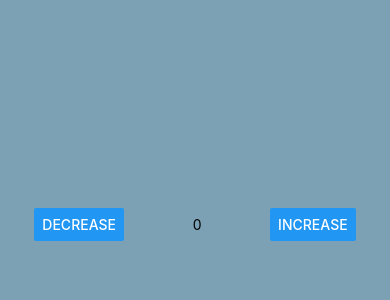
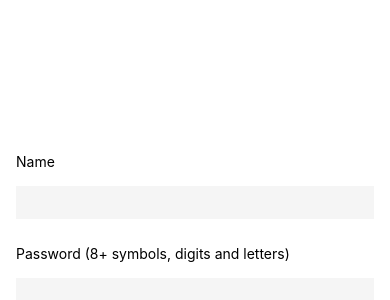
Before and after one commit to r3stl3ss/7sem-app-react, a React Native app: screen / in a window 390 px wide. Shown: the part 198-498 px from the top of the page. Built offline with nearby package versions, Linux system fonts and the light colour scheme.

Commit message:
verification

```diff
--- a/App.js
+++ b/App.js
@@ -1,41 +1,48 @@
-import * as React from 'react';
-import { Text, View, StyleSheet, Button } from 'react-native';
-import Constants from 'expo-constants';
-import { useState } from 'react';
+import {StyleSheet, Text, TextInput, View} from 'react-native';
+import {useState} from "react";
 
-export default function App() {
-  const [counter, setCounter] = useState(0);
-  return (
-    <>
-      <View style={styles.container}>
-        <View>
-          <Button
-            title="Decrease"
-            onPress={() => setCounter(counter - 1)}
-          />
-        </View>
-        <Text>{counter}</Text>
-        <Button
-        onPress={() => setCounter(counter + 1)}
-          title="Increase"
-        />
-      </View>
-    </>
-  );
-}
+const App = () => {
+    const emailReg = /^\w+([\.-]?\w+)*@\w+([\.-]?\w+)*(\.\w\w+)+$/;
+    const passReg = /^(?=.*\d)(?=.*[a-z])(?=.*[A-Z])[0-9a-zA-Z]{8,}$/;
+    const [name, setName] = useState('');
+    const [pass, setPass] = useState('');
 
-const styles = StyleSheet.create({
-  container: {
-    backgroundColor: "#7CA1B4",
-    flex: 1,
-    alignItems: "center", // ignore this - we'll come back to it
-    justifyContent: "space-around", // ignore this - we'll come back to it
-    flexDirection: "row",
-  },
-  square: {
-    backgroundColor: "#7cb48f",
-    width: 100,
-    height: 100,
-    margin: 4,
-  },
-});
+    if (passReg.test(pass)) {
+        return (
+            <View style={{
+                flex: 1,
+                alignContent: 'center',
+                justifyContent: 'center',
+                padding: 16,
+            }}>
+                <Text>Welcome, {name}</Text>
+            </View>
+        )
+    } else {
+        return (
+            <View style={{
+                flex: 1,
+                alignContent: 'center',
+                justifyContent: 'center',
+                padding: 16,
+            }}>
+                <Text style={{marginVertical: 16}}>
+                    Name
+                </Text>
+                <TextInput
+                    style={{padding: 8, backgroundColor: '#f5f5f5', marginBottom: 10}}
+                    onChangeText={text => setName(text)}
+                />
+                <Text style={{marginVertical: 16}}>
+                    Password (8+ symbols, digits and letters)
+                </Text>
+                <TextInput
+                    style={{padding: 8, backgroundColor: '#f5f5f5'}}
+                    onChangeText={text => setPass(text)}
+                />
+            </View>
+        )
+    }
+};
+
+export default App;
--- a/app.json
+++ b/app.json
@@ -1,7 +1,7 @@
 {
   "expo": {
-    "name": "7sem-app-react",
-    "slug": "7sem-app-react",
+    "name": "5.2",
+    "slug": "5.2",
     "version": "1.0.0",
     "orientation": "portrait",
     "icon": "./assets/icon.png",
```
Also changed, not shown: package.json (+8 -8 lines), 2 other files (tests, documents, lock files or other folders).
